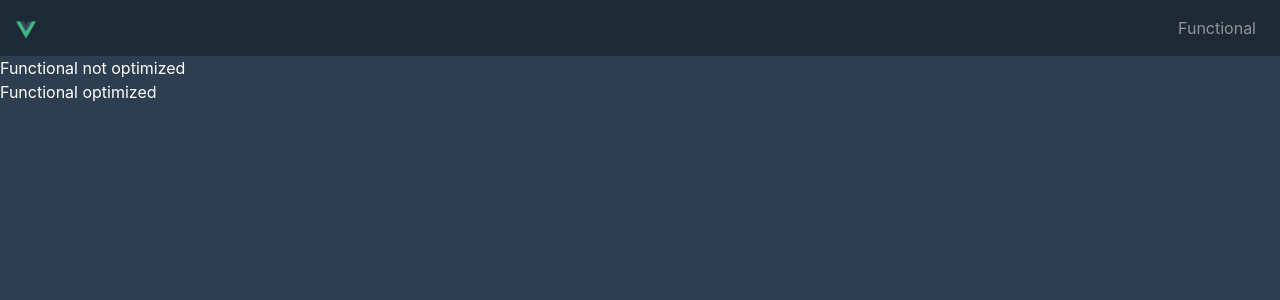
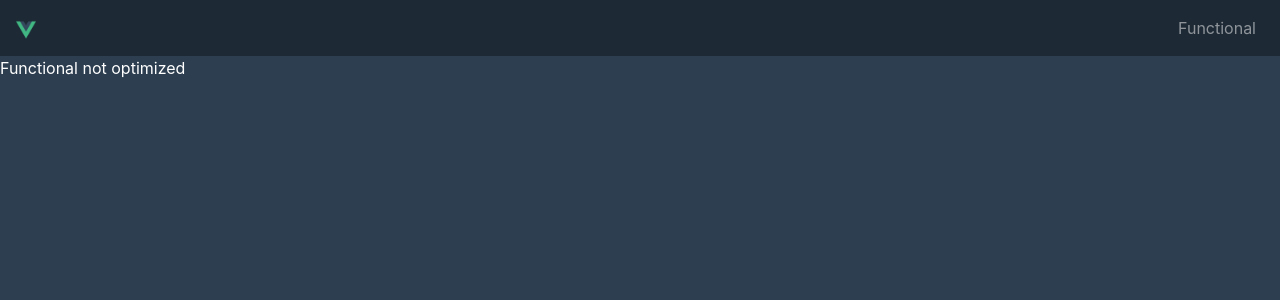
Before and after one commit to iggyster/vue-performance-tips, a Vue app: page /functional in a window 1280 px wide. Shown: the top 300 px of the page. Built offline with nearby package versions, Linux system fonts and the light colour scheme.

Commit message:
Fix code style issues & update local deploy
Dev env preferable for local deploy because it's possible to debug with Vue tools.
Add semicolons where it's required to improve code style.
Use named slot shorthand to improve code style.
Remove style tag where it's not needed.

```diff
--- a/src/components/Benchmarks/Functional/FunctionalOff.vue
+++ b/src/components/Benchmarks/Functional/FunctionalOff.vue
@@ -9,7 +9,3 @@
         name: "FunctionalOff"
     }
 </script>
-
-<style scoped>
-
-</style>
--- a/src/components/Benchmarks/Functional/FunctionalOn.vue
+++ b/src/components/Benchmarks/Functional/FunctionalOn.vue
@@ -9,7 +9,3 @@
         name: "FunctionalOn"
     }
 </script>
-
-<style scoped>
-
-</style>
--- a/src/main.js
+++ b/src/main.js
@@ -4,9 +4,9 @@ import router from './router'
 import './theme'
 import './plugins'
 
-Vue.config.productionTip = false
+Vue.config.productionTip = false;
 
 new Vue({
   router,
   render: h => h(App)
-}).$mount('#app')
+}).$mount('#app');
--- a/src/plugins.js
+++ b/src/plugins.js
@@ -2,9 +2,9 @@ import(
     /* webpackChunkName: "jquery" */
     /* webpackPrefetch: true */
     'jquery'
-)
+);
 import(
     /* webpackChunkName: "popper" */
     /* webpackPrefetch: true */
     'popper.js'
-)
+);
--- a/src/theme/index.js
+++ b/src/theme/index.js
@@ -2,4 +2,4 @@ import(
     /* webpackChunkName: "theme" */
     /* webpackPrefetch: true */
     './styles.scss'
-)
+);
--- a/src/views/Functional.vue
+++ b/src/views/Functional.vue
@@ -1,8 +1,8 @@
 <template>
     <Page>
-        <template v-slot:content>
-            <FunctionalOff/>
-            <FunctionalOn/>
+        <template #content>
+            <FunctionalOff v-if="optimized"/>
+            <FunctionalOn v-else/>
         </template>
     </Page>
 </template>
--- a/src/views/Main.vue
+++ b/src/views/Main.vue
@@ -1,6 +1,6 @@
 <template>
     <Page>
-        <template v-slot:content>
+        <template #content>
             <div class="row m-0 justify-content-md-center align-items-center">
                 <img src="../assets/logo.png" alt="Vue logo">
             </div>
```
Also changed, not shown: 1 other file (tests, documents, lock files or other folders).
